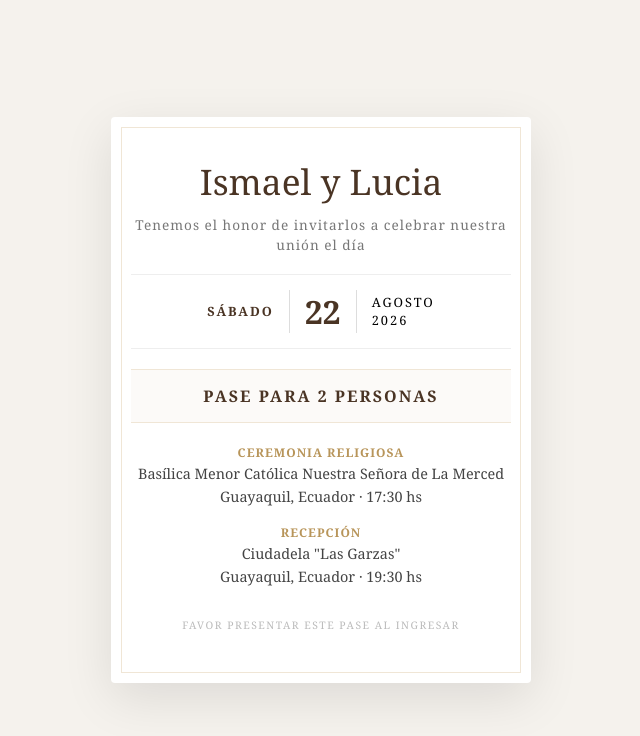
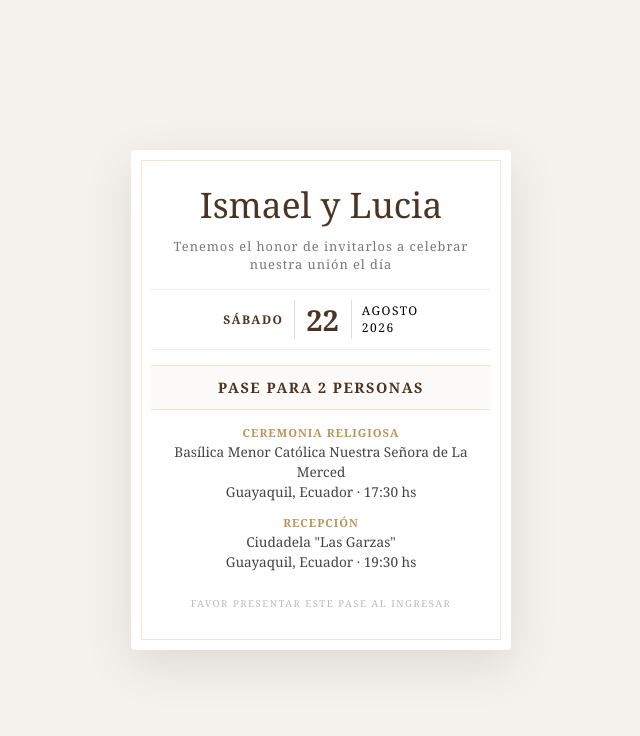
Before and after one commit to cftr28/2-Pases-Boda-de-Lucia-e-Ismael, a plain HTML site: page index.html in a window 1280 px wide. Both pictures are taken after a click on the element "TOCA PARA ABRIR TUS 2 PASES DISPONIBLES". Shown: the whole page, without its empty margins (319-959 px from the left). Drawn offline with Linux system fonts and the light colour scheme.

Commit message:
Subiendo invit

```diff
--- a/index.html
+++ b/index.html
@@ -15,22 +15,32 @@
             --dorado-brillante: #e5cf9e;
             --dorado-oscuro: #b8955a;
             --fondo: #f5f2ed;
+            /* Variable para altura real en móviles */
+            --vh: 1vh;
         }
 
-        * { box-sizing: border-box; -webkit-tap-highlight-color: transparent; }
+        * {
+            box-sizing: border-box;
+            -webkit-tap-highlight-color: transparent;
+            /* Suavizado de fuentes para iOS y Android */
+            -webkit-font-smoothing: antialiased;
+            -moz-osx-font-smoothing: grayscale;
+        }
 
         body, html {
-            margin: 0; padding: 0; width: 100%; height: 100%;
-            height: -webkit-fill-available;
+            margin: 0; padding: 0; width: 100%;
+            height: 100vh; /* Fallback */
+            height: calc(var(--vh, 1vh) * 100);
             font-family: 'Georgia', serif;
             background-color: var(--fondo);
             overflow: hidden;
-            position: fixed;
+            position: fixed; /* Evita el scroll "rebote" en iOS */
         }
 
         .viewport-container {
             display: flex; flex-direction: column; justify-content: center;
-            align-items: center; height: 100vh; height: calc(var(--vh, 1vh) * 100);
+            align-items: center;
+            height: 100%;
             width: 100%; padding: 20px;
         }
 
@@ -38,11 +48,14 @@
         .sobre-wrapper {
             position: relative;
             width: 90vw;
-            max-width: 440px;
+            max-width: 400px; /* Ajustado ligeramente para mejor fit */
             aspect-ratio: 5 / 3.4;
             cursor: pointer;
-            perspective: 1000px;
+            perspective: 1200px;
             z-index: 10;
+            /* Previene selección de texto al tocar */
+            user-select: none;
+            -webkit-user-select: none;
         }
 
         .sobre-cuerpo {
@@ -62,7 +75,7 @@
         .nombre-sobre {
             color: var(--dorado-brillante);
             font-family: 'Great Vibes', cursive;
-            font-size: clamp(20px, 5.5vw, 28px);
+            font-size: clamp(20px, 6vw, 28px);
             text-align: center;
             padding: 0 20px;
             text-shadow: 1px 1px 2px rgba(0,0,0,0.5);
@@ -79,18 +92,20 @@
             z-index: 30;
             display: flex;
             justify-content: center;
-            filter: drop-shadow(0 4px 5px rgba(0,0,0,0.3));
+            /* Mejora de renderizado 3D para móviles */
+            backface-visibility: hidden;
+            -webkit-backface-visibility: hidden;
         }
 
         .monograma {
             margin-top: 22px;
             color: rgba(255, 255, 255, 0.15);
-            font-size: clamp(28px, 8vw, 42px);
+            font-size: clamp(28px, 9vw, 42px);
             letter-spacing: 10px;
         }
 
         .texto-guia {
-            margin-top: 35px;
+            margin-top: 30px;
             font-size: 0.7rem;
             color: var(--dorado-oscuro);
             letter-spacing: 2px;
@@ -103,21 +118,40 @@
 
         @keyframes bounce { 0%, 100% { transform: translateY(0); } 50% { transform: translateY(-5px); } }
 
-        .abrir-sobre .solapa { transform: rotateX(180deg); z-index: 5; }
+        .abrir-sobre .solapa {
+            transform: rotateX(180deg);
+            z-index: 5;
+        }
 
         /* --- TARJETA INTERIOR --- */
         #seccion-pase {
-            position: fixed; top: 0; left: 0; width: 100%; height: 100%;
+            position: fixed;
+            top: 0; left: 0; width: 100%;
+            height: 100%;
+            height: calc(var(--vh, 1vh) * 100);
             background-color: var(--fondo);
-            display: none; flex-direction: column; justify-content: center;
-            align-items: center; opacity: 0; transition: opacity 0.8s ease-in;
-            z-index: 100; padding: 20px;
+            display: none;
+            flex-direction: column;
+            justify-content: center;
+            align-items: center;
+            opacity: 0;
+            transition: opacity 0.8s ease-in;
+            z-index: 100;
+            padding: 20px;
         }
 
         .tarjeta-detalle {
-            width: 100%; max-width: 420px; padding: 40px 20px;
-            background: #ffffff; border-radius: 4px; text-align: center;
-            box-shadow: 0 15px 50px rgba(0,0,0,0.1); position: relative;
+            width: 100%;
+            max-width: 380px;
+            padding: 30px 20px;
+            background: #ffffff;
+            border-radius: 4px;
+            text-align: center;
+            box-shadow: 0 15px 50px rgba(0,0,0,0.1);
+            position: relative;
+            /* Evita que se corte en pantallas muy pequeñas (iPhone SE) */
+            max-height: 95vh;
+            overflow-y: auto;
         }
 
         .tarjeta-detalle::after {
@@ -125,12 +159,12 @@
             border: 1px solid #f0e6d6; pointer-events: none;
         }
 
-        .boda-titulo { font-size: 2.2rem; color: var(--color-sobre); margin: 0 0 10px 0; }
+        .boda-titulo { font-size: clamp(1.8rem, 8vw, 2.2rem); color: var(--color-sobre); margin: 0 0 10px 0; }
 
         .invitacion-texto {
-            font-size: 0.85rem;
+            font-size: 0.8rem;
             color: #777;
-            margin-bottom: 20px;
+            margin-bottom: 15px;
             line-height: 1.4;
             letter-spacing: 1px;
         }
@@ -139,34 +173,34 @@
             display: flex;
             justify-content: center;
             align-items: center;
-            gap: 15px;
-            margin: 20px 0;
+            gap: 10px;
+            margin: 15px 0;
             border-top: 1px solid #eee;
             border-bottom: 1px solid #eee;
-            padding: 15px 0;
+            padding: 10px 0;
         }
 
         .fecha-item { color: var(--color-sobre); font-weight: bold; }
-        .fecha-dia-n { font-size: 2rem; border-left: 1px solid #ddd; border-right: 1px solid #ddd; padding: 0 15px; }
-        .fecha-mes-anio { font-size: 0.8rem; text-transform: uppercase; letter-spacing: 2px; text-align: left; }
+        .fecha-dia-n { font-size: 1.8rem; border-left: 1px solid #ddd; border-right: 1px solid #ddd; padding: 0 12px; }
+        .fecha-mes-anio { font-size: 0.75rem; text-transform: uppercase; letter-spacing: 1.5px; text-align: left; }
 
         .caja-invitado {
-            background-color: #fcfaf8; padding: 15px 10px; margin: 20px 0;
+            background-color: #fcfaf8; padding: 12px 10px; margin: 15px 0;
             border-top: 1px solid #f0e6d6; border-bottom: 1px solid #f0e6d6;
         }
 
         .pases-n {
             color: var(--color-sobre);
-            font-size: 1rem;
+            font-size: 0.9rem;
             font-weight: bold;
-            letter-spacing: 2px;
+            letter-spacing: 1.5px;
             text-transform: uppercase;
         }
 
-        .info-evento { font-size: 0.9rem; line-height: 1.6; color: #444; }
-        .info-evento strong { color: var(--dorado-oscuro); text-transform: uppercase; font-size: 0.75rem; letter-spacing: 1px; display: block; margin-top: 15px; }
+        .info-evento { font-size: 0.85rem; line-height: 1.5; color: #444; }
+        .info-evento strong { color: var(--dorado-oscuro); text-transform: uppercase; font-size: 0.7rem; letter-spacing: 1px; display: block; margin-top: 12px; }
 
-        .nota-final { margin-top: 30px; font-size: 0.65rem; color: #bbb; text-transform: uppercase; letter-spacing: 1.5px; }
+        .nota-final { margin-top: 25px; font-size: 0.6rem; color: #bbb; text-transform: uppercase; letter-spacing: 1.5px; }
 
     </style>
 </head>
@@ -190,7 +224,7 @@
             <div class="invitacion-texto">Tenemos el honor de invitarlos a celebrar nuestra unión el día</div>
 
             <div class="fecha-bloque">
-                <div class="fecha-item" style="font-size: 0.8rem; letter-spacing: 2px;">SÁBADO</div>
+                <div class="fecha-item" style="font-size: 0.75rem; letter-spacing: 1.5px;">SÁBADO</div>
                 <div class="fecha-item fecha-dia-n">22</div>
                 <div class="fecha-mes-anio">
                     AGOSTO<br>2026
@@ -205,9 +239,7 @@
                 <strong>Ceremonia Religiosa</strong>
                 Basílica Menor Católica Nuestra Señora de La Merced<br>
                 Guayaquil, Ecuador · 17:30 hs
-
                 <br>
-
                 <strong>Recepción</strong>
                 Ciudadela "Las Garzas"<br>
                 Guayaquil, Ecuador · 19:30 hs
@@ -218,25 +250,36 @@
     </div>
 
     <script>
+        // Cálculo preciso de altura para evitar problemas con barras de navegación móviles
         function ajustarAltura() {
             let vh = window.innerHeight * 0.01;
             document.documentElement.style.setProperty('--vh', `${vh}px`);
         }
+
         window.addEventListener('resize', ajustarAltura);
+        window.addEventListener('orientationchange', ajustarAltura);
         ajustarAltura();
 
         let abierta = false;
         function ejecutarApertura() {
             if (abierta) return;
             abierta = true;
-            document.getElementById('sobre').classList.add('abrir-sobre');
+
+            const sobre = document.getElementById('sobre');
+            const seccionSobre = document.getElementById('seccion-sobre');
+            const seccionPase = document.getElementById('seccion-pase');
+
+            sobre.classList.add('abrir-sobre');
+
+            // Tiempos ajustados para fluidez en procesadores móviles
             setTimeout(() => {
-                document.getElementById('seccion-sobre').style.opacity = '0';
+                seccionSobre.style.opacity = '0';
                 setTimeout(() => {
-                    document.getElementById('seccion-sobre').style.display = 'none';
-                    const pase = document.getElementById('seccion-pase');
-                    pase.style.display = 'flex';
-                    requestAnimationFrame(() => { pase.style.opacity = '1'; });
+                    seccionSobre.style.display = 'none';
+                    seccionPase.style.display = 'flex';
+                    // Forzar reflow para animación suave
+                    void seccionPase.offsetWidth;
+                    seccionPase.style.opacity = '1';
                 }, 600);
             }, 800);
         }
```
